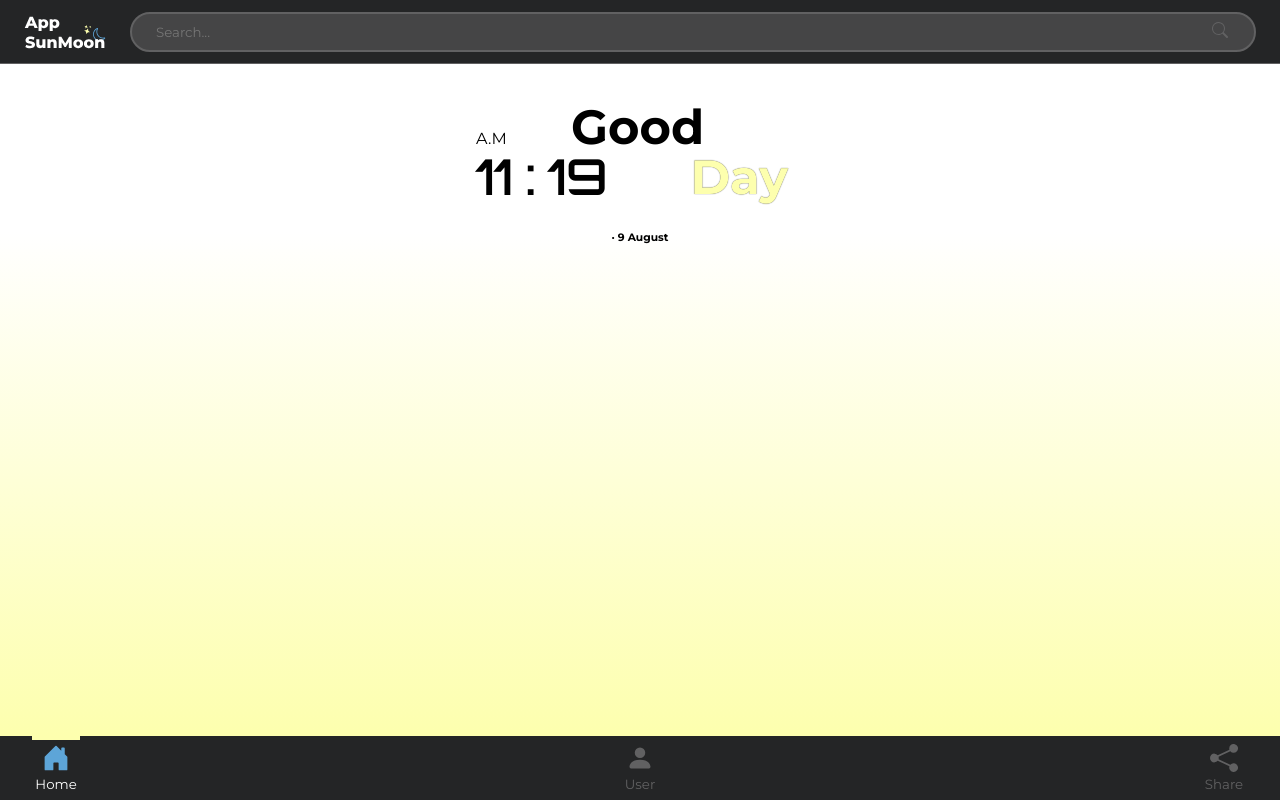
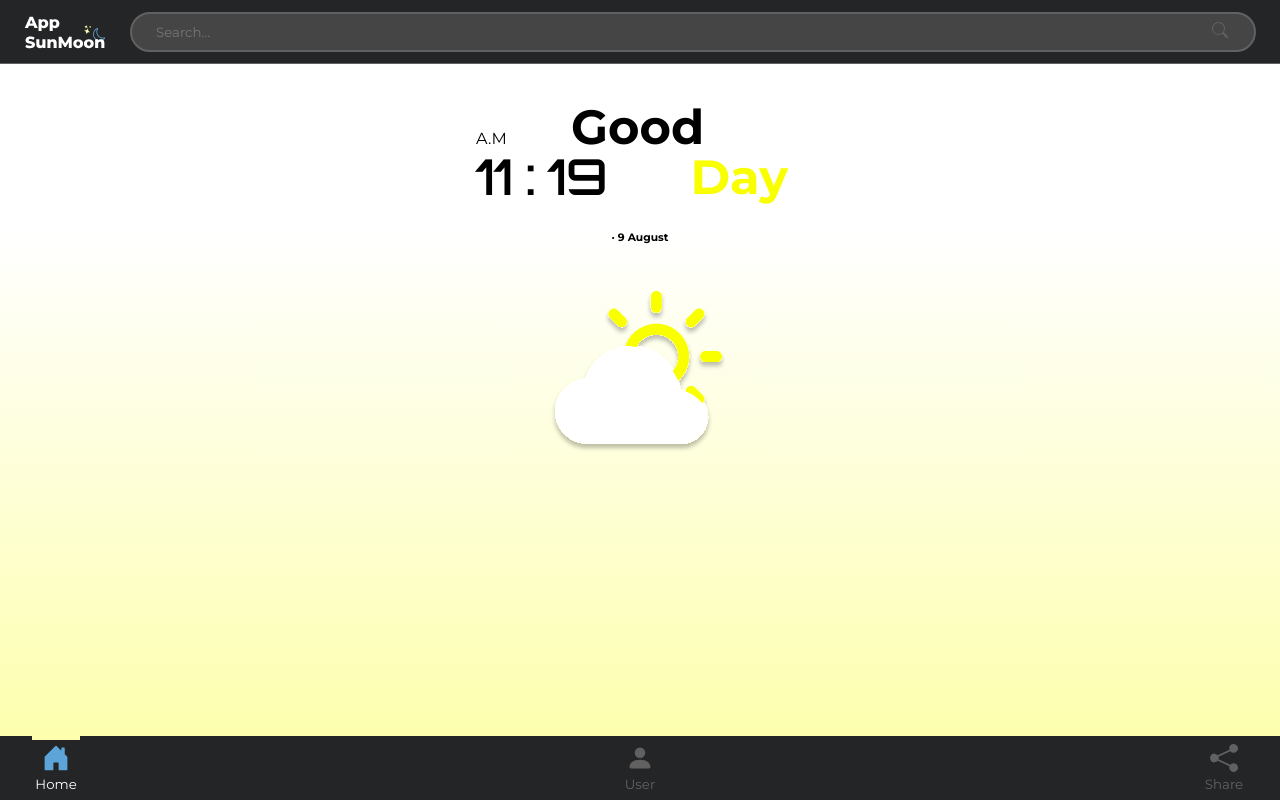
Before and after one commit to PresaMaite/SunMoonApp, a React (Vite) app: page / in a window 1280 px wide. Built offline with nearby package versions, Linux system fonts and the light colour scheme; no server answers.

Commit message:
hour background style

```diff
--- a/src/components/Hour/Hour.jsx
+++ b/src/components/Hour/Hour.jsx
@@ -1,9 +1,12 @@
 import "./_Hour.scss";
+
+import night from "./../../assets/img/cloudMoonFill.svg";
+import day from "./../../assets/img/cloudSunFill.svg";
 
 const month= ["January","February","March","April","May","June","July",
 "August","September","October","November","December"];
 
-export const Hour = ({requested_location, datetime}) => {
+export const Hour = ({timezone_location, datetime}) => {
     const newDate = datetime ? new Date(datetime) : new Date();
 
     const isDay = newDate.getHours() >= 6 && newDate.getHours() <= 18;
@@ -22,7 +25,9 @@ export const Hour = ({requested_location, datetime}) => {
             </div>
         </div>
 
-        <h6>{requested_location} · {newDate.getDate()} {month[newDate.getMonth()]} </h6>
+        <h6>{timezone_location} · {newDate.getDate()} {month[newDate.getMonth()]} </h6>
+
+        <img src={isDay ? day : night} alt={isDay ? "Sun image" : "Moon image"} />
     </main>
 
 )};
--- a/src/components/Hour/_Hour.scss
+++ b/src/components/Hour/_Hour.scss
@@ -80,9 +80,8 @@
     .titleContainer {
 
         :last-child {
-            color: colors.$yellowColor;
+            color: colors.$strYellowColor;
             margin-right: 16px;
-            text-shadow: 0px 0px 1px rgba(0, 0, 0, 0.75);
         }
     }
 }
--- a/src/styles/variables.scss
+++ b/src/styles/variables.scss
@@ -4,3 +4,4 @@ $inputColor: #454546;
 
 $blueColor: #5DA5D8;
 $yellowColor: #FDFFAE;
+$strYellowColor: #FAFF00;
```
Also changed, not shown: src/assets/img/cloudMoonFill.svg (added), src/assets/img/cloudSunFill.svg (added).
